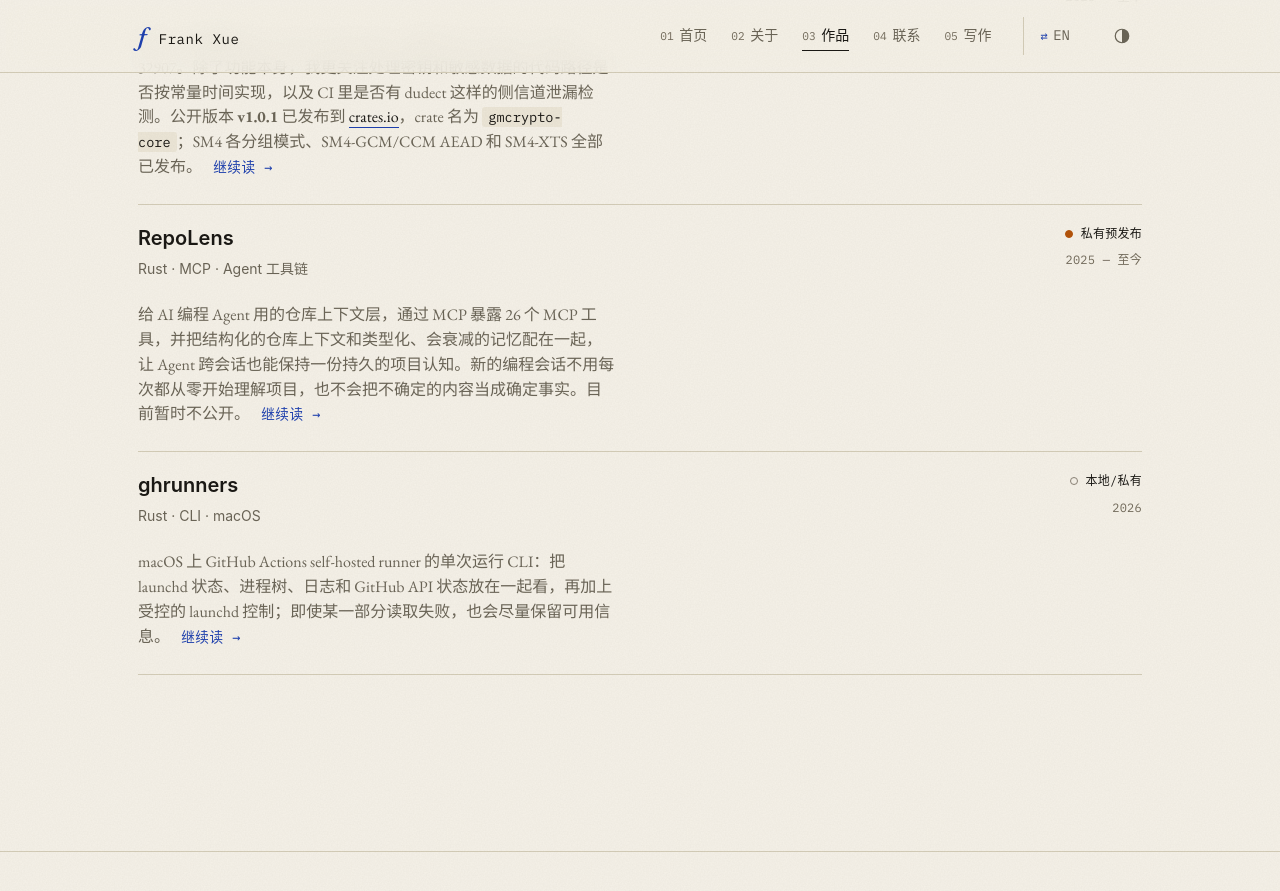
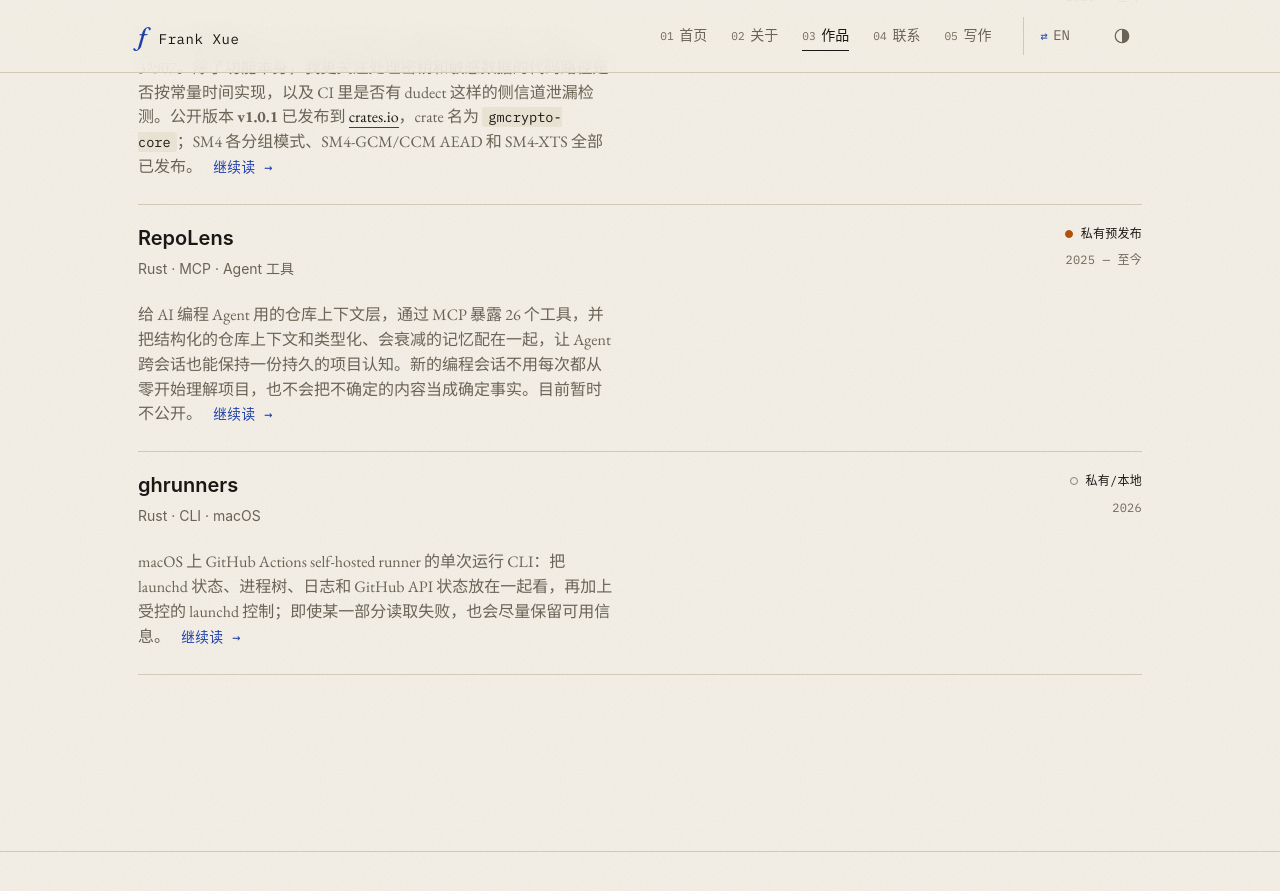
Before and after one commit to frankxue831/frankxue831.github.io, a Jekyll site: the page built from zh/projects.html, in a window 1280 px wide and 900 px high, scrolled down 552 px. Shown: the top 891 px of the window. Built offline with Jekyll 4.4.1, drawn with Linux system fonts in a browser that asks for light colours.

Commit message:
style(zh): optional polish from the ZH audit (terminology + parity)
Folds the optional consistency items into the ZH copy-fix PR:
- _data/projects.yml: tag 工具链 → 工具 (matches EN "Agent tooling" + the
  other ZH surfaces); ghrunners status_label.zh 本地/私有 → 私有/本地 (matches
  EN "Private/local" + the detail-page prose 私有的本地工具).
- zh/projects.html: de-dupe "MCP" in the RepoLens card
  (通过 MCP 暴露 26 个 MCP 工具 → 26 个工具).
- zh/contact.html: restore the EN equivalence ("lands with me the same as a
  direct message") — 我都会看到 → 对我来说和私信一样直达.

C-01 (fuzzing vs 模糊测试) intentionally left as-is: the notes keep English
technical terms (harness/runner/fuzzing) un-glossed by policy, while the
project page uses 模糊测试 in a more formal register — register-appropriate,
not a defect.

Co-Authored-By: Claude Opus 4.8 (1M context) <noreply@anthropic.com>

```diff
--- a/_data/projects.yml
+++ b/_data/projects.yml
@@ -26,7 +26,7 @@
     zh: "2025 — 至今"
   tags:
     en: ["Rust", "MCP", "Agent tooling"]
-    zh: ["Rust", "MCP", "Agent 工具链"]
+    zh: ["Rust", "MCP", "Agent 工具"]
   status: private-pre-release
   status_label:
     en: "Private pre-release"
@@ -51,7 +51,7 @@
   status: private-local
   status_label:
     en: "Private/local"
-    zh: "本地/私有"
+    zh: "私有/本地"
   release: "local tag v0.4.0"
   release_source: local_tag
   repo_url:
--- a/zh/contact.html
+++ b/zh/contact.html
@@ -20,7 +20,7 @@ alternate: /contact/
 <section class="section wrap reveal">
     <div class="contact-intro">
         <p>
-            如果想聊项目、提问题，或者只是打个招呼，都可以在 GitHub 上找我。在任意仓库里开 issue 或 discussion，我都会看到。
+            如果想聊项目、提问题，或者只是打个招呼，都可以在 GitHub 上找我。在任意仓库里开 issue 或 discussion，对我来说和私信一样直达。
         </p>
 
         <dl class="contact-direct">
--- a/zh/projects.html
+++ b/zh/projects.html
@@ -40,7 +40,7 @@ alternate: /projects/
                 <a href="{{ project.crate_url }}" rel="noopener noreferrer">crates.io</a>，crate 名为 <code>gmcrypto-core</code>；SM4 各分组模式、SM4-GCM/CCM AEAD 和 SM4-XTS 全部已发布。
                 <a href="{{ project.zh_detail_url | relative_url }}" class="work-list__more">继续读 →</a>
                 {% when 'repolens-rs' %}
-                给 AI 编程 Agent 用的仓库上下文层，通过 MCP 暴露 26 个 MCP 工具，并把结构化的仓库上下文和类型化、会衰减的记忆配在一起，让 Agent 跨会话也能保持一份持久的项目认知。新的编程会话不用每次都从零开始理解项目，也不会把不确定的内容当成确定事实。目前暂时不公开。
+                给 AI 编程 Agent 用的仓库上下文层，通过 MCP 暴露 26 个工具，并把结构化的仓库上下文和类型化、会衰减的记忆配在一起，让 Agent 跨会话也能保持一份持久的项目认知。新的编程会话不用每次都从零开始理解项目，也不会把不确定的内容当成确定事实。目前暂时不公开。
                 <a href="{{ project.zh_detail_url | relative_url }}" class="work-list__more">继续读 →</a>
                 {% when 'ghrunners' %}
                 macOS 上 GitHub Actions self-hosted runner 的单次运行 CLI：把 launchd 状态、进程树、日志和 GitHub API 状态放在一起看，再加上受控的 launchd 控制；即使某一部分读取失败，也会尽量保留可用信息。
```
